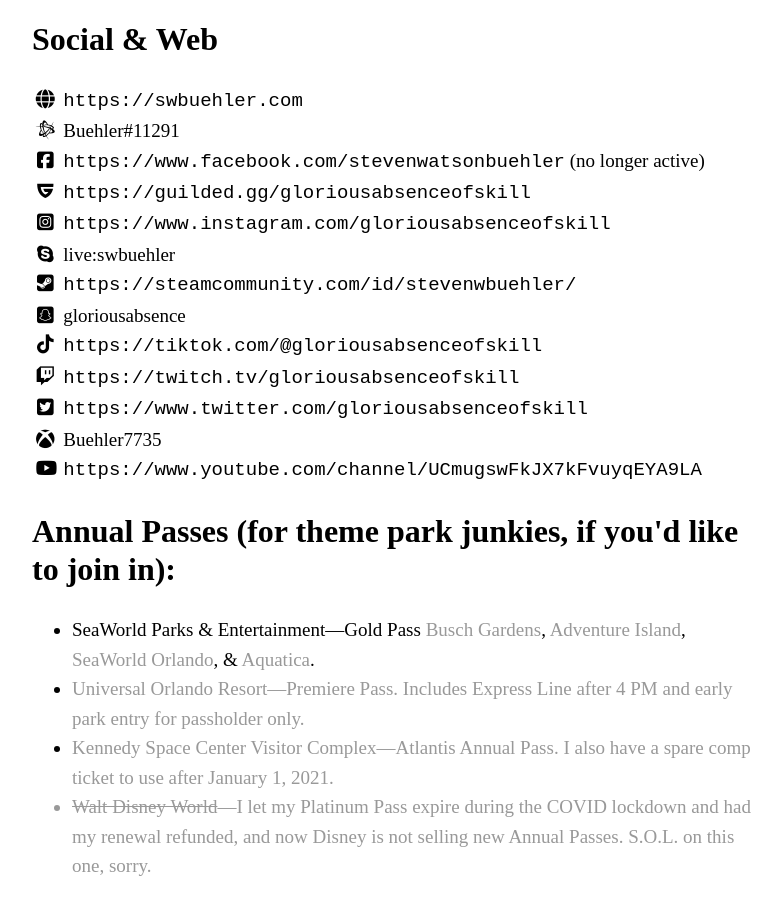
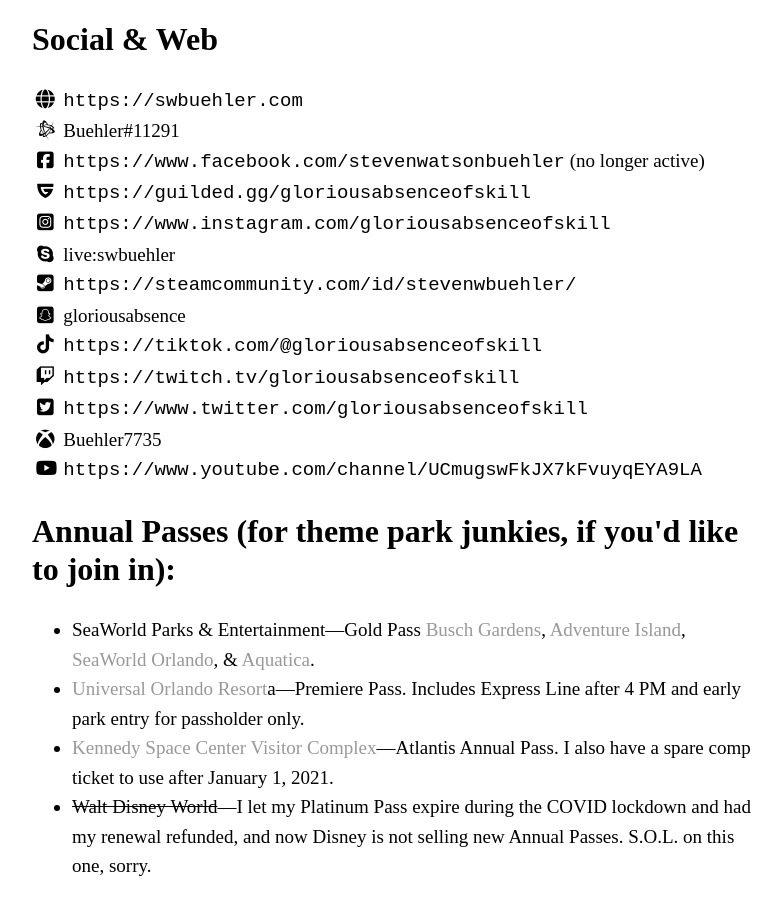
Before and after one commit to stevenbuehler/stevenbuehler.github.io, a Jekyll site: the page built from contact.html, in a window 1280 px wide and 900 px high, scrolled down 731 px. Shown: the whole window, without its empty margins (68-849 px from the left). Built offline with Jekyll 4.4.1, drawn with Linux system fonts in a browser that asks for light colours; nearby versions of some CDN libraries; some web fonts are replaced.

```diff
--- a/contact.html
+++ b/contact.html
@@ -33,8 +33,8 @@ layout: page
 <h2>Annual Passes (for theme park junkies, if you'd like to join in):</h2>
 <ul>
   <li>SeaWorld Parks &amp; Entertainment&mdash;Gold Pass <a href="https://buschgardens.com/tampa">Busch Gardens</a>, <a href="https://adventureisland.com">Adventure Island</a>, <a href="https://seaworld.com/orlando">SeaWorld Orlando</a>, &amp; <a href="https://aquatica.com">Aquatica</a>.</li>
-  <li><a href="https://universalorlando.com">Universal Orlando Resort&mdash;Premiere Pass. Includes Express Line after 4 PM and early park entry for passholder only.</li>
-  <li><a href="https://kennedyspacecenter.com">Kennedy Space Center Visitor Complex&mdash;Atlantis Annual Pass. I also have a spare comp ticket to use after January 1, 2021.</li>
+  <li><a href="https://universalorlando.com">Universal Orlando Resort</a>a&mdash;Premiere Pass. Includes Express Line after 4 PM and early park entry for passholder only.</li>
+  <li><a href="https://kennedyspacecenter.com">Kennedy Space Center Visitor Complex</a>&mdash;Atlantis Annual Pass. I also have a spare comp ticket to use after January 1, 2021.</li>
   <li><s>Walt Disney World</s>&mdash;I let my Platinum Pass expire during the COVID lockdown and had my renewal refunded, and now Disney is not selling new Annual Passes. S.O.L. on this one, sorry.</li>
 </ul>
 </span>
```
